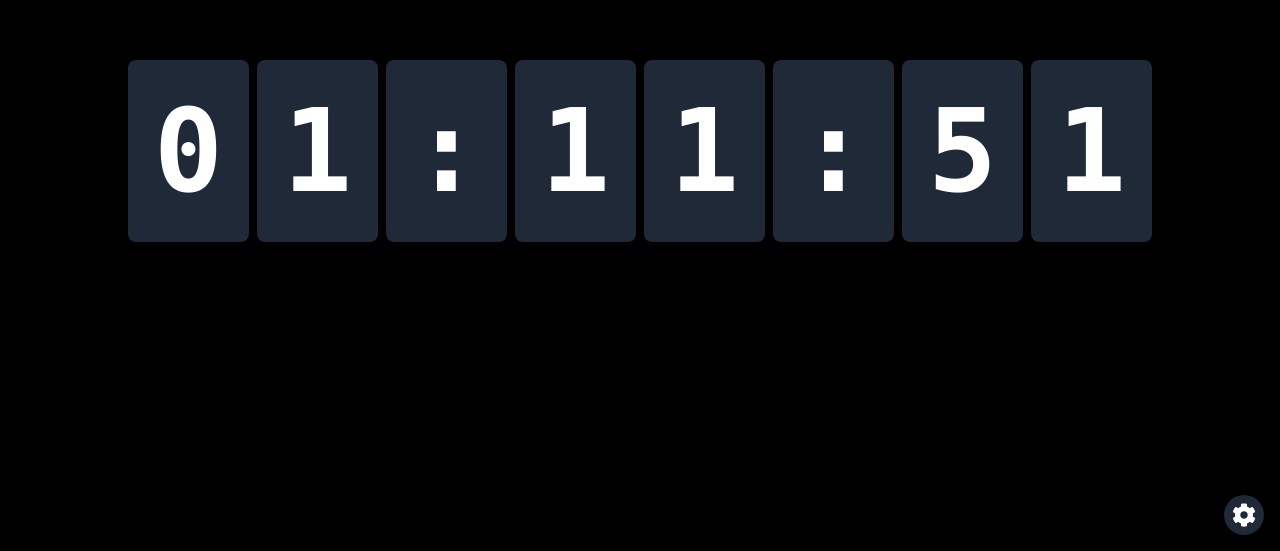
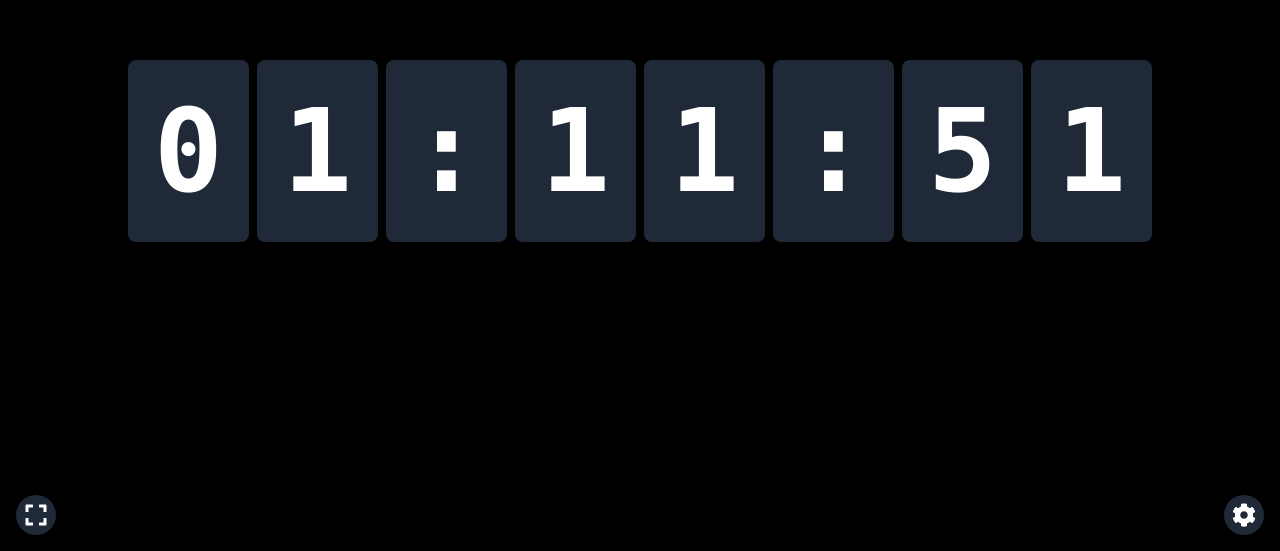
Before and after one commit to YongTay/nextjs-demo, a Next.js app: page / in a window 1280 px wide. Shown: the part 249-800 px from the top of the page. Built offline with nearby package versions, Linux system fonts and the light colour scheme.

Commit message:
增加全屏按钮

```diff
--- a/app/page.tsx
+++ b/app/page.tsx
@@ -1,7 +1,7 @@
 'use client';
 
 import { useState, useEffect } from 'react';
-import { FaCog, FaTimes } from 'react-icons/fa'; // 确保你已经安装了 react-icons
+import { FaCog, FaTimes, FaExpand, FaCompress } from 'react-icons/fa'; // 确保你已经安装了 react-icons
 
 export default function Home() {
   const [currentTime, setCurrentTime] = useState<string[]>([]);
@@ -19,6 +19,7 @@ export default function Home() {
     }
     return '#ffffff';
   });
+  const [isFullScreen, setIsFullScreen] = useState(false);
 
   useEffect(() => {
     const updateTime = () => {
@@ -46,7 +47,29 @@ export default function Home() {
     localStorage.setItem('fontColor', fontColor);
   }, [fontColor]);
 
+  useEffect(() => {
+    const handleFullScreenChange = () => {
+      setIsFullScreen(!!document.fullscreenElement);
+    };
+
+    document.addEventListener('fullscreenchange', handleFullScreenChange);
+
+    return () => {
+      document.removeEventListener('fullscreenchange', handleFullScreenChange);
+    };
+  }, []);
+
   const toggleSettings = () => setShowSettings(!showSettings);
+
+  const toggleFullScreen = () => {
+    if (!document.fullscreenElement) {
+      document.documentElement.requestFullscreen();
+    } else {
+      if (document.exitFullscreen) {
+        document.exitFullscreen();
+      }
+    }
+  };
 
   return (
     <main className="flex min-h-screen items-center justify-center bg-black px-[10%] relative">
@@ -61,6 +84,9 @@ export default function Home() {
       </div>
       <button onClick={toggleSettings} className="absolute bottom-4 right-4 text-white bg-gray-800 p-2 rounded-full hover:bg-gray-700 transition-colors">
         <FaCog size={24} />
+      </button>
+      <button onClick={toggleFullScreen} className="absolute bottom-4 left-4 text-white bg-gray-800 p-2 rounded-full hover:bg-gray-700 transition-colors">
+        {isFullScreen ? <FaCompress size={24} /> : <FaExpand size={24} />}
       </button>
       {showSettings && (
         <div className="absolute bottom-16 right-4 bg-gray-800 p-4 rounded-lg shadow-lg">
```
